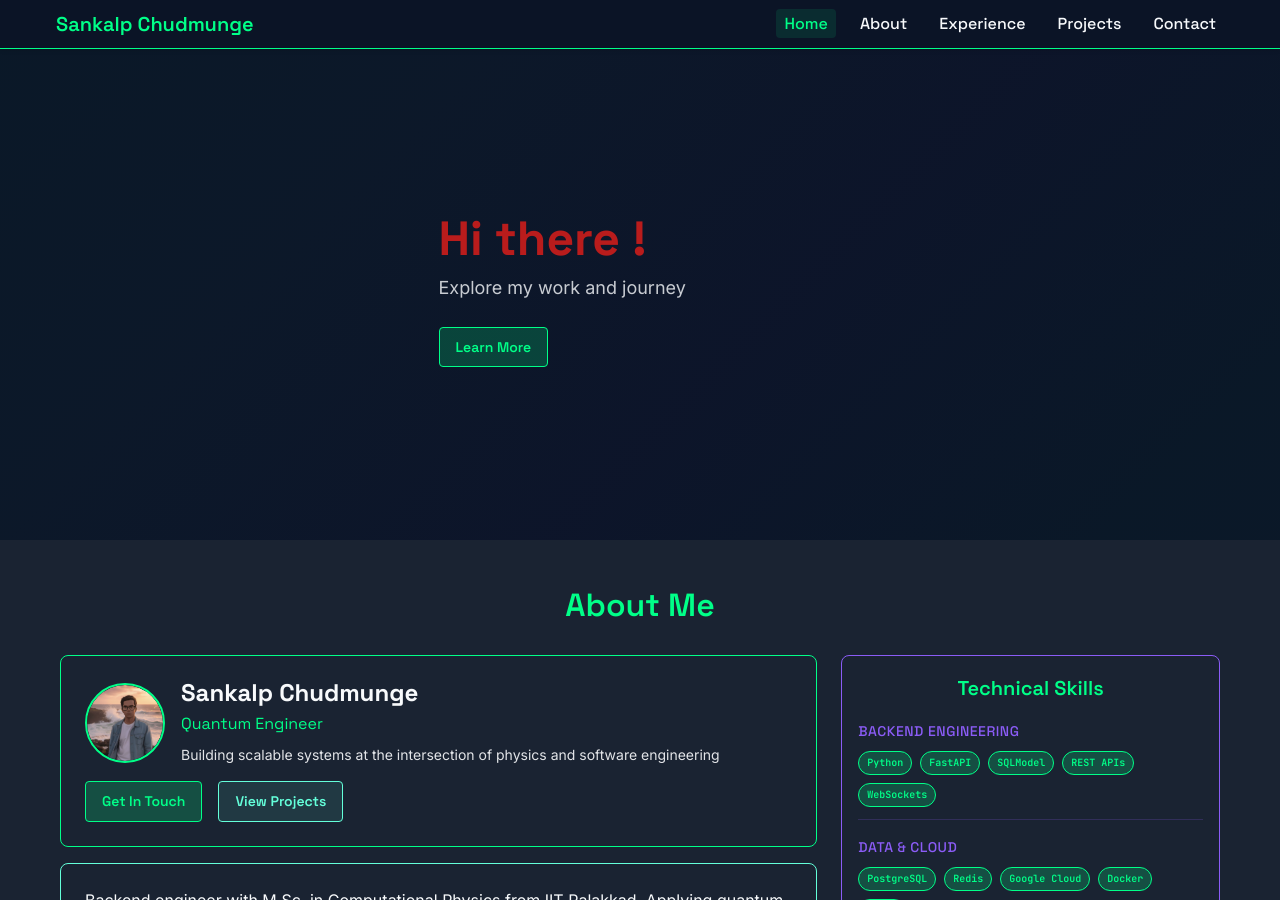
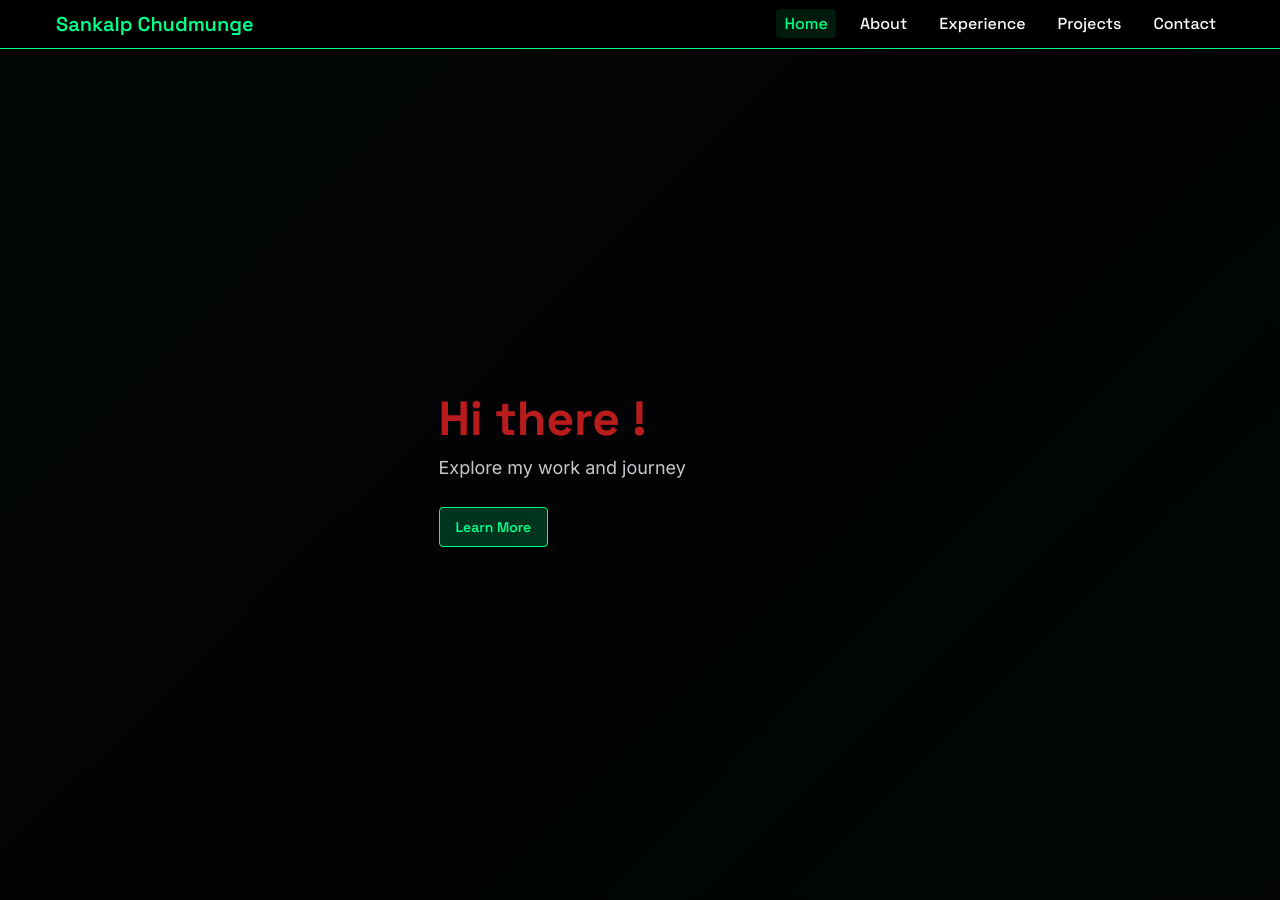
Before and after one commit to mountain-snatcher/mountain-snatcher.github.io, a Jekyll site: the page built from index.md, in a window 1280 px wide and 900 px high. Built offline with Jekyll 4.4.1, drawn with Linux system fonts in a browser that asks for light colours; a script that is not in the unit is left out; comment, search, counter and statistics services are not loaded.

Commit message:
Enhance hero section visibility and update background colors
- Increase hero section height from 60vh to 100vh for better animation display
- Change section backgrounds from dark gray to pure black for improved contrast

```diff
--- a/assets/css/style.css
+++ b/assets/css/style.css
@@ -1,8 +1,8 @@
 /* Aurora Color Palette & CSS Custom Properties */
 :root {
   /* Aurora Color System */
-  --aurora-deep-space: #0B1426;
-  --aurora-space-blue: #1a2332;
+  --aurora-deep-space: #000000;
+  --aurora-space-blue: #000000;
   --aurora-electric-green: #00ff88;
   --aurora-ethereal-cyan: #64ffda;
   --aurora-cosmic-purple: #8b5cf6;
@@ -138,7 +138,7 @@
     padding: 80px 0 40px;
     background: transparent;
     position: relative;
-    min-height: 60vh;
+    min-height: 100vh;
     display: flex;
     align-items: center;
 }
```
